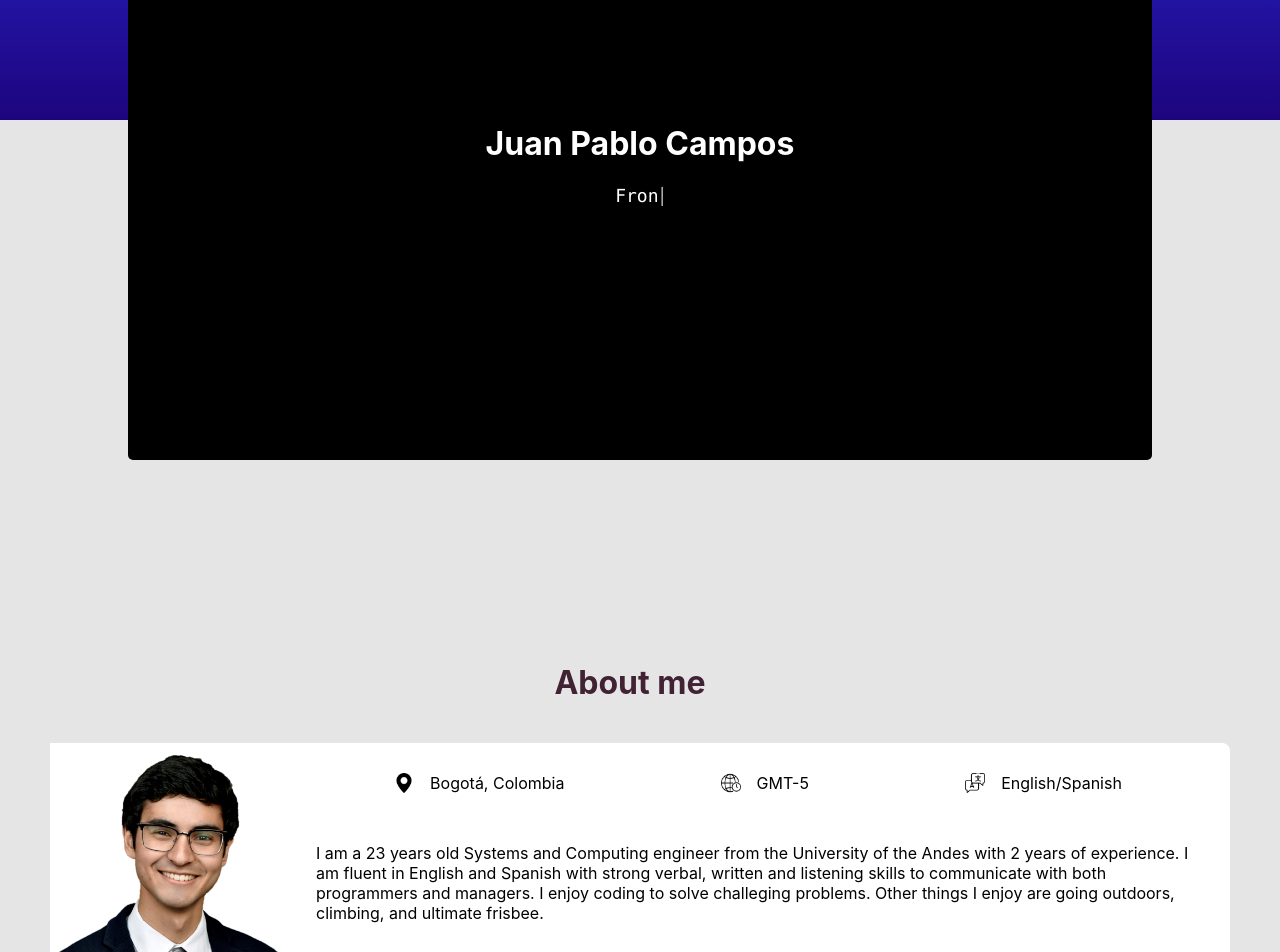
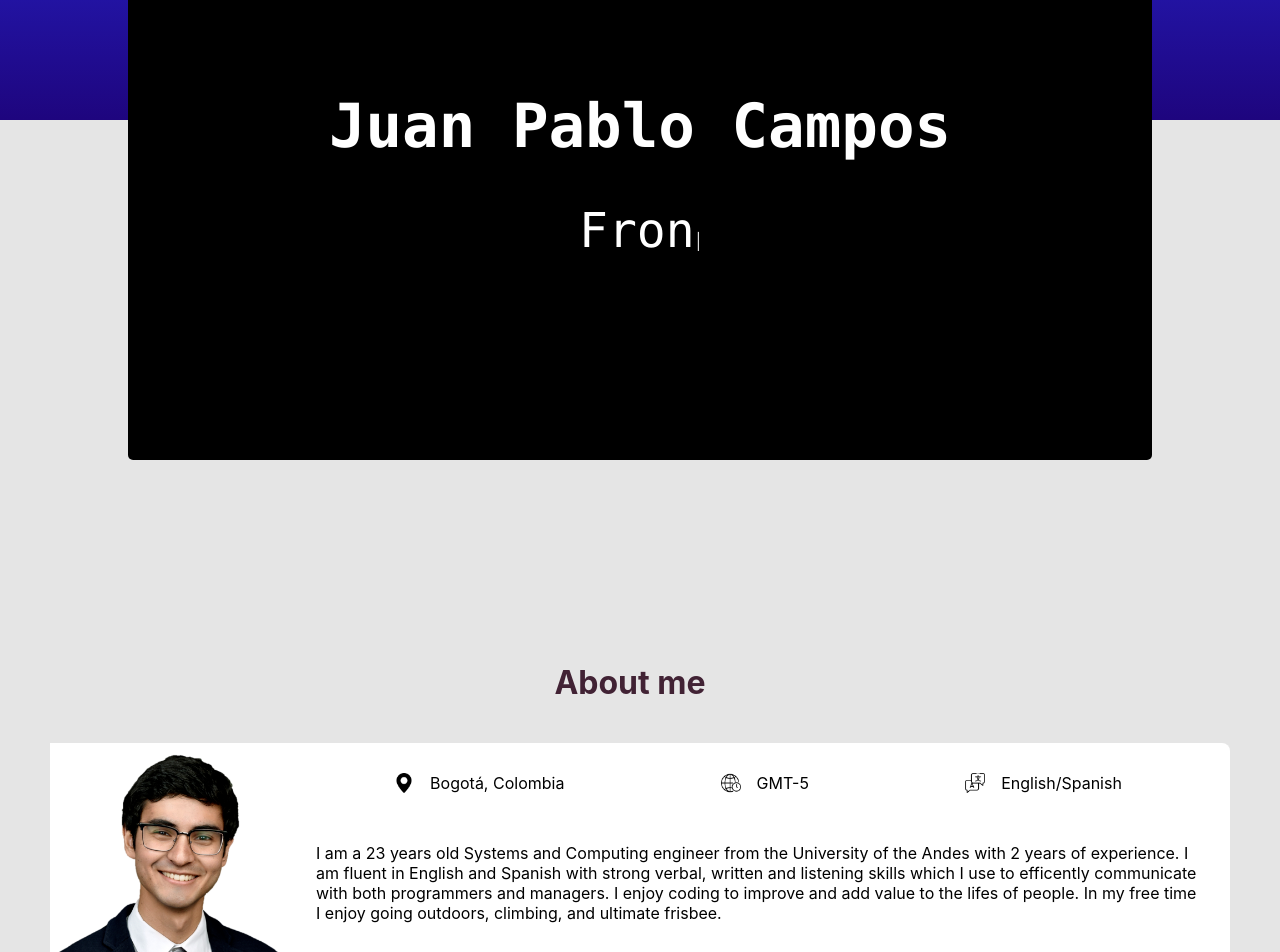
Before and after one commit to jp-campos/personal-page-react, a React (Create React App) app: page / in a window 1280 px wide. Shown: the part 280-1232 px from the top of the page. Built offline with nearby package versions, Linux system fonts and the light colour scheme; grey boxes are pictures that could not be loaded.

Commit message:
code title size and intl skeleton

```diff
--- a/package.json
+++ b/package.json
@@ -9,6 +9,7 @@
     "axios": "^0.26.1",
     "react": "^17.0.2",
     "react-dom": "^17.0.2",
+    "react-intl": "^5.24.8",
     "react-scripts": "4.0.3",
     "react-toastify": "^8.2.0",
     "styled-components": "^5.3.3",
--- /dev/null
+++ b/src/assets/locale/en.json
@@ -0,0 +1,6 @@
+{
+
+    "":"",
+    "":""
+
+}
--- /dev/null
+++ b/src/assets/locale/es.json
@@ -0,0 +1,6 @@
+{
+
+    "sdf": "",
+    "sdfs": ""
+
+}
--- a/src/components/Tab.js
+++ b/src/components/Tab.js
@@ -14,7 +14,6 @@ const TabContainer = styled(RowSpaceAround)`
 `
 
 const InnerRow = styled(Row)`
-
     cursor: pointer;
 `
 
@@ -57,7 +56,7 @@ export default function Tab(props) {
     const leftChildRef = useRef()
     const rightChildRef = useRef()
 
-   const selectorRef = useRef()
+    const selectorRef = useRef()
     const leftRef = useRef()
     const rightRef = useRef()
     const leftTextRef = useRef()
--- a/src/components/command_line/CommandLine.js
+++ b/src/components/command_line/CommandLine.js
@@ -3,8 +3,19 @@ import { ColumnCenter } from "../../styled_foundations/layout"
 import IconText from "../IconText"
 import { NAV_ITEM_LABELS } from "../nav_bar/constants";
 import { AnimationState } from "./constants"
-import { Body, CircleContainer, Container, GreenCircle, Header, RedCircle, YellowCircle } from "./styles";
+import { Body, CircleContainer, Container, GreenCircle, Header, RedCircle, YellowCircle } from "./command_line_styles";
 import Typewriter from 'typewriter-effect';
+import styled from 'styled-components';
+
+
+
+
+
+const CodeTitle = styled.h1`
+    font-family: source-code-pro, Menlo, Monaco, Consolas, 'Courier New',
+    monospace;
+  font-size: clamp(2.0rem, 6vw, 3.8rem);
+`
 
 export default function CommandLine({ scrollPosition, minimizedCallback, scrollTo }) {
 
@@ -32,8 +43,6 @@ export default function CommandLine({ scrollPosition, minimizedCallback, scrollT
     }, [bodyRef, animationState, scrollPosition, minimizedCallback])
 
 
-
-
     return <Container height={scrollPosition} state={animationState}>
         <Header>
             <CircleContainer>
@@ -45,7 +54,7 @@ export default function CommandLine({ scrollPosition, minimizedCallback, scrollT
         </Header>
         <Body ref={bodyRef} >
             <ColumnCenter>
-                <h1>Juan Pablo Campos</h1>
+                <CodeTitle>Juan Pablo Campos</CodeTitle>
                 <Typewriter
                     options={{
                         strings: ['Software Engineer', 'Front End Developer', 'Back End Developer'],
--- a/src/components/nav_bar/NavBar.js
+++ b/src/components/nav_bar/NavBar.js
@@ -5,7 +5,9 @@ import colors from "../../styled_foundations/colors"
 import NavItem from "./NavItem"
 import { useRef, useEffect } from "react"
 import { NAV_ITEM_LABELS } from "./constants"
-
+import useWindowDimensions from "./../../hooks/use_window_dimensions"
+import { sizeNumbers } from "./../../utility/display"
+import { ReactComponent as MenuIcon } from "./../../assets/svgs/hamburguer.svg"
 const LanguagesContainer = styled(Row)`
     position: absolute;
     top: 10px;
@@ -23,7 +25,6 @@ const LanguageBtn = styled.div`
         padding: 4px;
     }
 `
-
 
 const StyledNavBar = styled.nav.attrs(props => ({
     style: {
@@ -67,7 +68,10 @@ const NavItemSelector = styled.div`
         z-index: 48;
         transition: left 0.4s, width 0.4s;
 `
-
+const MenuIconContainer = styled(Row)`
+    align-items: center;
+    height: 100%;
+`
 
 export default function NavBar({ scrollPosition, showNavItems, currSection, scrollTo }) {
 
@@ -77,11 +81,13 @@ export default function NavBar({ scrollPosition, showNavItems, currSection, scro
     const itemsContainerRef = useRef()
     const currRef = useRef()
 
+    const { width } = useWindowDimensions()
 
     useEffect(() => {
 
-        function setSelector(navItemLabel){
-            if(showNavItems){
+        if (width > sizeNumbers.tablet) {
+            function setSelector(navItemLabel) {
+                if (showNavItems) {
                     let navItemSelectorEl = itemSelectorRef.current
                     currRef.current = refs.current[navItemLabel]
 
@@ -91,32 +97,37 @@ export default function NavBar({ scrollPosition, showNavItems, currSection, scro
 
             }
 
-        if(typeof currSection !== 'undefined'){
+            if (typeof currSection !== 'undefined') {
                 setSelector(currSection)
             }
+        }
+    }, [currSection, showNavItems, width])
 
 
-    }, [currSection, showNavItems])
-
-
-
-   function  onItemClick  (navItemLabel)  {
+    function onItemClick(navItemLabel) {
         scrollTo(navItemLabel)
     }
 
 
+    const mobileNavBar =  showNavItems && <MenuIconContainer>
+                            <MenuIcon height="40px" width="40px" fill="white" />
+                        </MenuIconContainer>
+
+    const desktopNavBar = showNavItems &&
+        <NavItemsContainer ref={itemsContainerRef} >
+            <NavItemSelector ref={itemSelectorRef} />
+            <NavItem onClick={() => onItemClick(NAV_ITEM_LABELS.aboutMe)} innerRef={e => refs.current[NAV_ITEM_LABELS.aboutMe] = e}>About me</NavItem>
+            <NavItem onClick={() => onItemClick(NAV_ITEM_LABELS.skills)} innerRef={e => refs.current[NAV_ITEM_LABELS.skills] = e}>Skills</NavItem>
+            <NavItem onClick={() => onItemClick(NAV_ITEM_LABELS.exp)} innerRef={e => refs.current[NAV_ITEM_LABELS.exp] = e}>Experience</NavItem>
+            <NavItem onClick={() => onItemClick(NAV_ITEM_LABELS.certs)} innerRef={e => refs.current[NAV_ITEM_LABELS.certs] = e}>Certifications</NavItem>
+        </NavItemsContainer>
+
+    const navBar = width <= sizeNumbers.tablet ? mobileNavBar : desktopNavBar;
+
+
     return <StyledNavBar height={scrollPosition}>
 
-        {showNavItems &&
-            <NavItemsContainer ref={itemsContainerRef} >
-                <NavItemSelector ref={itemSelectorRef}/>
-                <NavItem  onClick={()=>onItemClick(NAV_ITEM_LABELS.aboutMe)}  innerRef={e => refs.current[NAV_ITEM_LABELS.aboutMe] = e}>About me</NavItem>
-                <NavItem onClick={()=>onItemClick(NAV_ITEM_LABELS.skills)}  innerRef={e => refs.current[NAV_ITEM_LABELS.skills] = e}>Skills</NavItem>
-                <NavItem onClick={()=>onItemClick(NAV_ITEM_LABELS.exp)} innerRef={e => refs.current[NAV_ITEM_LABELS.exp] = e}>Experience</NavItem>
-                <NavItem onClick={()=>onItemClick(NAV_ITEM_LABELS.certs)} innerRef={e=> refs.current[NAV_ITEM_LABELS.certs] = e}>Certifications</NavItem>
-            </NavItemsContainer>
-
-        }
+        {navBar}
 
         <LanguagesContainer>
             <LanguageBtn>
@@ -127,6 +138,5 @@ export default function NavBar({ scrollPosition, showNavItems, currSection, scro
                 <IconText asset='english'>EN</IconText>
             </LanguageBtn>
         </LanguagesContainer>
-
     </StyledNavBar>
 }
--- a/src/index.css
+++ b/src/index.css
@@ -19,18 +19,12 @@ body {
   -moz-osx-font-smoothing: grayscale;
 }
 
+
 .code {
   font-family: source-code-pro, Menlo, Monaco, Consolas, 'Courier New',
     monospace;
-  font-size: 18px;
+  font-size:clamp(2.0rem, 4.5vw, 3.0rem);
 }
-
-
-
-
-
-
-
 
 .about-container{
   width: 100%;
--- a/src/sections/AboutMe.js
+++ b/src/sections/AboutMe.js
@@ -37,8 +37,8 @@ export default function AboutMe({ innerRef }) {
 
             <p>
                 I am a {currAge()} years old Systems and Computing engineer  from the University of the Andes with {yearsExp()} of experience.
-                I am fluent in English and Spanish with strong verbal, written and listening skills to communicate with both programmers and managers.
-                I enjoy coding to solve challeging problems. Other things I enjoy are going outdoors, climbing, and ultimate frisbee.
+                I am fluent in English and Spanish with strong verbal, written and listening skills which I use to efficently communicate with both programmers and managers.
+                I enjoy coding to improve and add value to the lifes of people. In my free time I enjoy going outdoors, climbing, and ultimate frisbee.
             </p>
 
             <Row>
--- a/src/sections/Experience/ProfessionalExp.js
+++ b/src/sections/Experience/ProfessionalExp.js
@@ -47,9 +47,9 @@ export default function ProfessionalExp(){
             <Tag color={colors.frontEndTagBg}>Front-End</Tag>
             <Tag color={colors.backEndTagBg}>Back-End</Tag>
             <TextJustify>
-                 <p>I worked with Colombia's biggest bank on their finantial inclusion product "Bancolombia a la mano".
+                 <p>I worked with Colombia's biggest bank on their financial inclusion product "Bancolombia a la mano".
                 During this time I also contributed in a digital transformation project called "Galatea". This project's main purpose
-                was to increase code reusability between finantial products and promote good programming/architectural practices.
+                was to increase code reusability between financial products and promote good programming/architectural practices.
                 </p>
                 <p>
                     I tackled tasks on both front end and backend. The front end was developed in Flutter and the backend in reactive Springboot.
--- a/src/utility/display.js
+++ b/src/utility/display.js
@@ -1,3 +1,14 @@
+
+export const sizeNumbers = {
+  mobileS: 320,
+  mobileM: 375,
+  mobileL: 425,
+  tablet: 768,
+  laptop: 1024,
+  laptopL: 1440,
+  desktop: 2560
+}
+
 const size = {
     mobileS: '320px',
     mobileM: '375px',
@@ -7,6 +18,8 @@ const size = {
     laptopL: '1440px',
     desktop: '2560px'
   }
+
+
 
 export const device = {
     mobileS: `(max-width: ${size.mobileS})`,
```
Also changed, not shown: src/assets/svgs/hamburguer.svg (added), src/components/command_line/command_line_styles.js (renamed from src/components/command_line/styles.js), 1 other file (tests, documents, lock files or other folders). Lines whose indentation alone changed are shown as unchanged.
